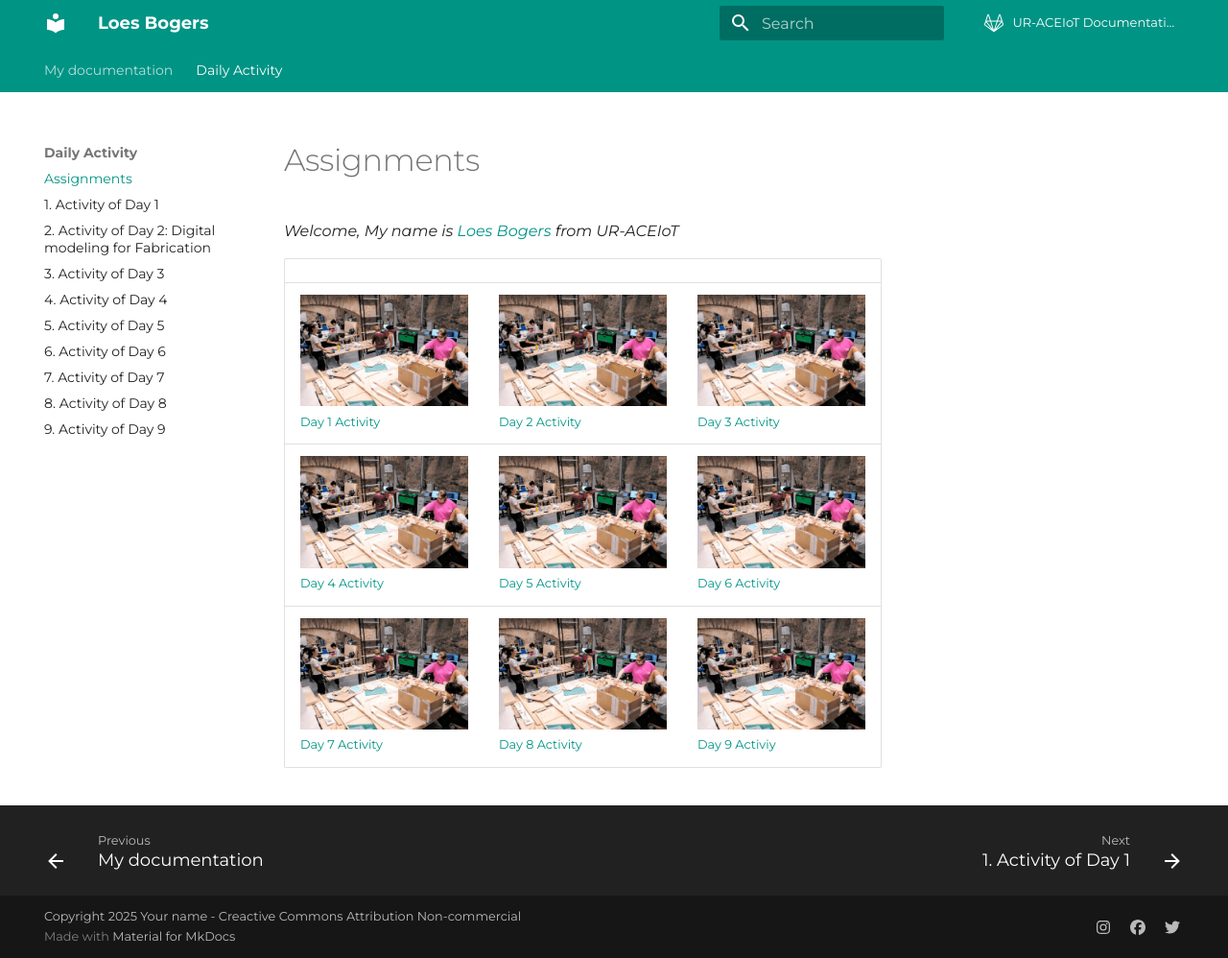
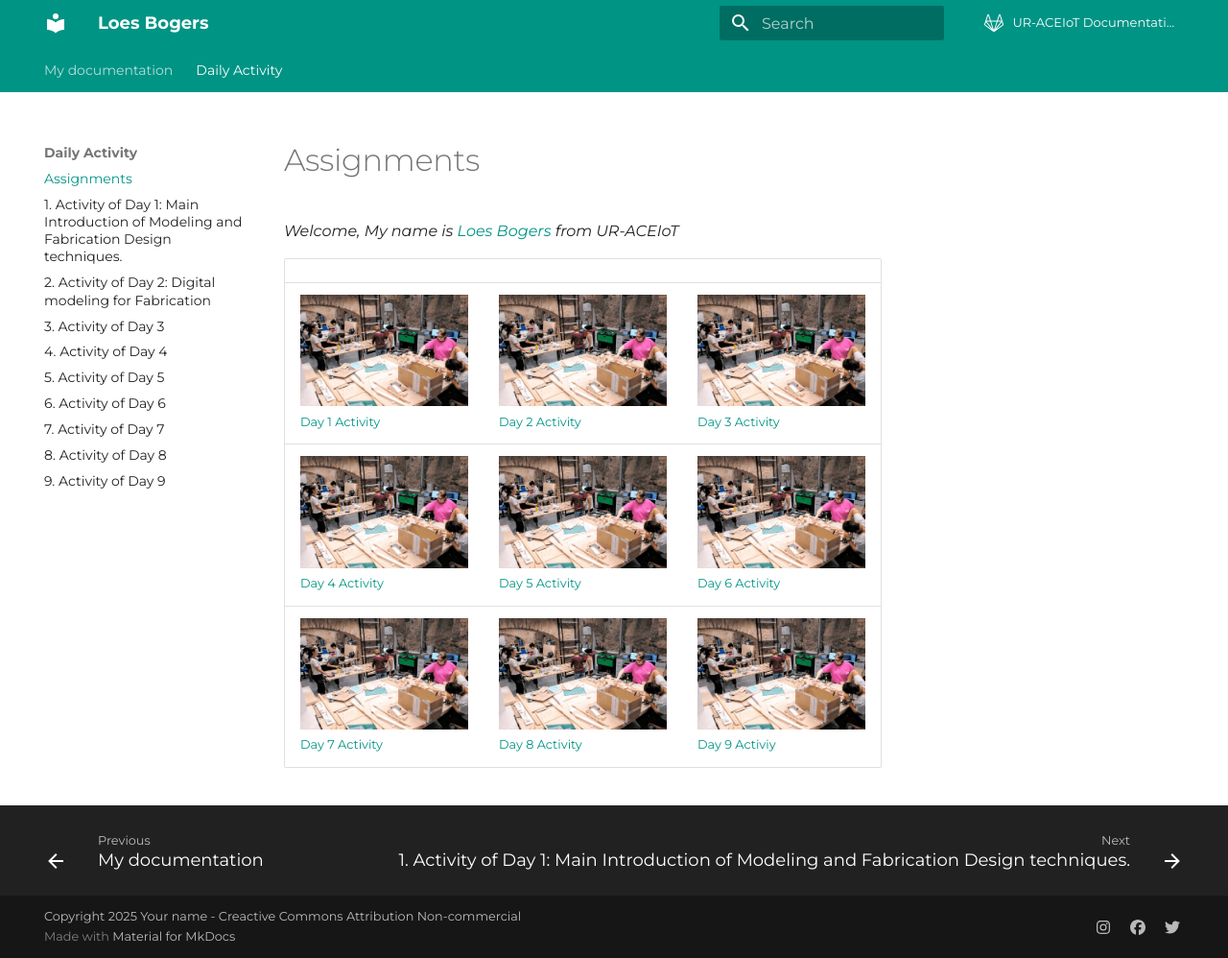
Before and after one commit to izesa/DocumentationTemplate, an MkDocs documentation site: the page built from docs/Daily-Activity/index.md, in a window 1280 px wide and 998 px high. Shown: the whole window at 96% size. Built offline with MkDocs 1.6.1 and Material for MkDocs 9.7.7, drawn with Linux system fonts in a browser that asks for light colours.

Commit message:
modified:   docs/Daily-Activity/day_1.md

```diff
--- a/docs/Daily-Activity/day_1.md
+++ b/docs/Daily-Activity/day_1.md
@@ -1,4 +1,4 @@
-# 1. Activity of Day 1
+# 1. Activity of Day 1: Main Introduction of Modeling and Fabrication Design techniques.
 
 ## Summary
 
```
